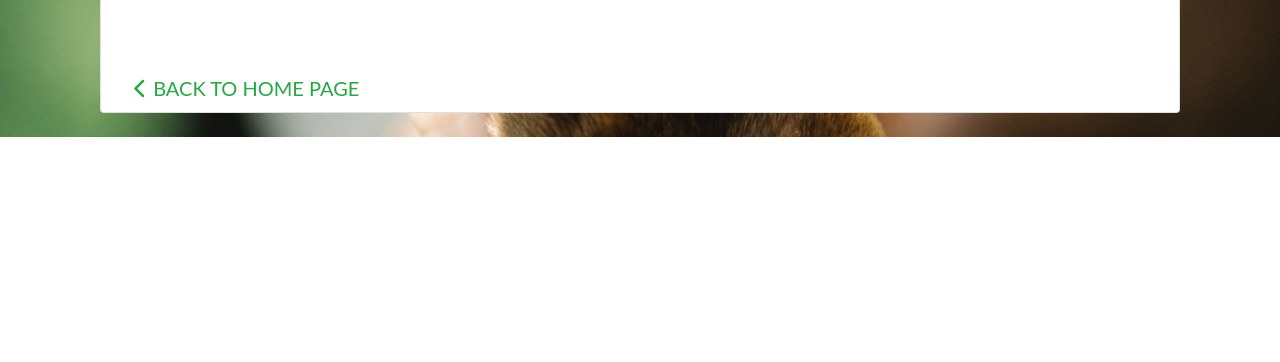
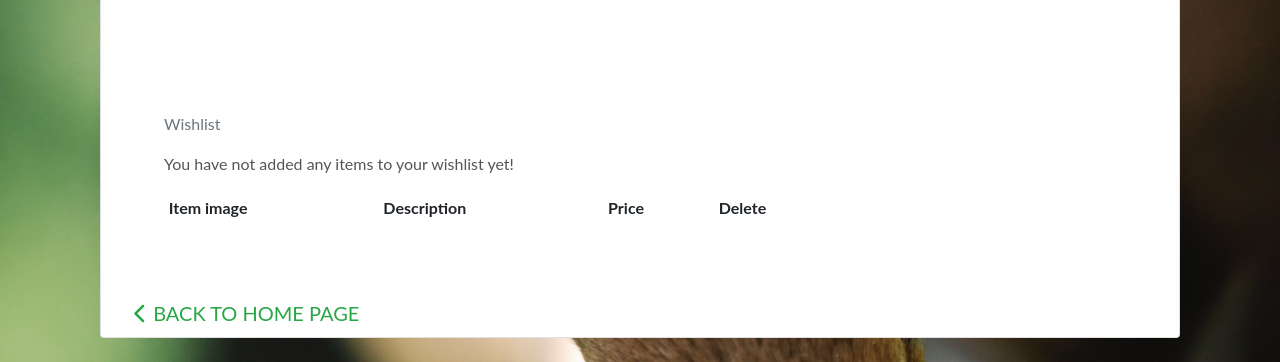
Before and after one commit to ANNAhabANNA/high_paw_support_us_more_v1, a Django app: page /profile/ in a window 1280 px wide. Shown: the part 875-1237 px from the top of the page. Before the commit the page ends 1012 px from the top, so only its background shows below. Run offline with Django 3.2, Linux system fonts and the light colour scheme; the visitor is signed in with stand-in values (Sample User, id 1); data comes from the database, SQL or seed files in the repository; data that the repository does not hold is empty; some libraries are stand-ins or nearby versions.

Commit message:
Create add to wishlist functionality for logged in user

```diff
--- a/products/models.py
+++ b/products/models.py
@@ -1,4 +1,5 @@
 from django.db import models
+from django.contrib.auth.models import User
 
 class Category(models.Model):
     '''
@@ -30,6 +31,7 @@ class Product(models.Model):
     rating = models.DecimalField(max_digits=6, decimal_places=2, null=True, blank=True)
     image_url = models.URLField(max_length=1024, null=True, blank=True)
     image = models.ImageField(null=True, blank=True)
+    user_wishlist = models.ManyToManyField(User,related_name="user_wishlist", blank=True)
 
     def __str__(self):
         return self.name
--- a/products/templates/products/products.html
+++ b/products/templates/products/products.html
@@ -88,8 +88,6 @@
                                     <input type="hidden" name="redirect_url" value="{{ request.path }}">
                                 </div>
                             </form>
-                            <!--Add to whishlist button-->
-                            <button class="btn btn-outline-warning btn-sm mt-2" type="button">Add to wishlist</button>
                         </div>
                     </div>
                 </div>
--- a/products/urls.py
+++ b/products/urls.py
@@ -4,4 +4,5 @@ from . import views
 urlpatterns = [
     path('', views.all_products, name='products'),
     path('<product_id>', views.product_detail, name='product_detail'),
+    path('wishlist/add_to_wishlist/<int:product_id>', views.add_to_wishlist, name='add_to_wishlist'),
 ]
--- a/profiles/templates/profiles/user_profile.html
+++ b/profiles/templates/profiles/user_profile.html
@@ -69,6 +69,47 @@
                                 </table>
                             </div>
                         </div>
+                        <div class="col-10 col-lg-8 m-5">
+                            <p class="text-muted">Wishlist</p>
+                            <div class="order-history table-responsive">
+                                <table class="table table-sm table-borderless">
+                                    <thead>
+                                        <tr>
+                                            <th>Item image</th>
+                                            <th>Description</th>
+                                            <th>Price</th>
+                                            <th>Delete</th>
+                                        </tr>
+                                    </thead>
+                                    <tbody>
+                                        {% if wishlist %}
+                                        {% for item in wishlist %}
+                                            <tr>
+                                                <td>
+                                                    <a href="{% url 'product_detail' item.id %}">
+                                                        {% if item.image %}
+                                                        <img class="img-fluid d-block p-2" src="{{ item.image.url }}" alt="{{ item.name }}">
+                                                        {% else %}
+                                                        <img class="img-fluid d-block p-2" src="{{ MEDIA_URL}}noimage.png" alt="{{ item.name }}">
+                                                        {% endif %}
+                                                    </a>
+                                                </td>
+                                                <td>{{ item.name }}</td>
+                                                <td>{{ item.price }} euro</td>
+                                                <td>
+                                                     <a class="text-muted" href="{% url 'add_to_wishlist' item.id %}" role="button"><i
+                                                        class="fas fa-trash"> </i> Remove from
+                                                    wishlist</a>
+                                                </td>
+                                            </tr>
+                                        {% endfor %}
+                                        {% else %}
+                                            <p>You have not added any items to your wishlist yet!</p>
+                                        {% endif %}
+                                    </tbody>
+                                </table>
+                            </div>
+                        </div>
                     </div>
                     <div class="row">
                         <div class="col">
--- a/profiles/views.py
+++ b/profiles/views.py
@@ -3,6 +3,8 @@ from django.contrib import messages
 
 from .models import UserProfile
 from .forms import UserProfileForm
+from products.models import Product
+
 
 # User profile views from Boutique Ado
 def profile(request):
@@ -19,12 +21,15 @@ def profile(request):
     # Populates the form with user's current profile information.
     form = UserProfileForm(instance=profile)
     orders = profile.orders.all()
+    # Adds wishlist
+    wishlist = Product.objects.filter(user_wishlist=request.user)
 
     template = 'profiles/user_profile.html'
     context = {
         'form': form,
         'orders': orders,
-        'on_profile_page': True
+        'on_profile_page': True,
+        'wishlist': wishlist
     }
 
     return render(request, template, context)
```
Also changed, not shown: products/templates/products/product_detail.html (+11 -0 lines), products/views.py (+21 -1 lines), products/migrations/0003_product_user_wishlist.py (added).
